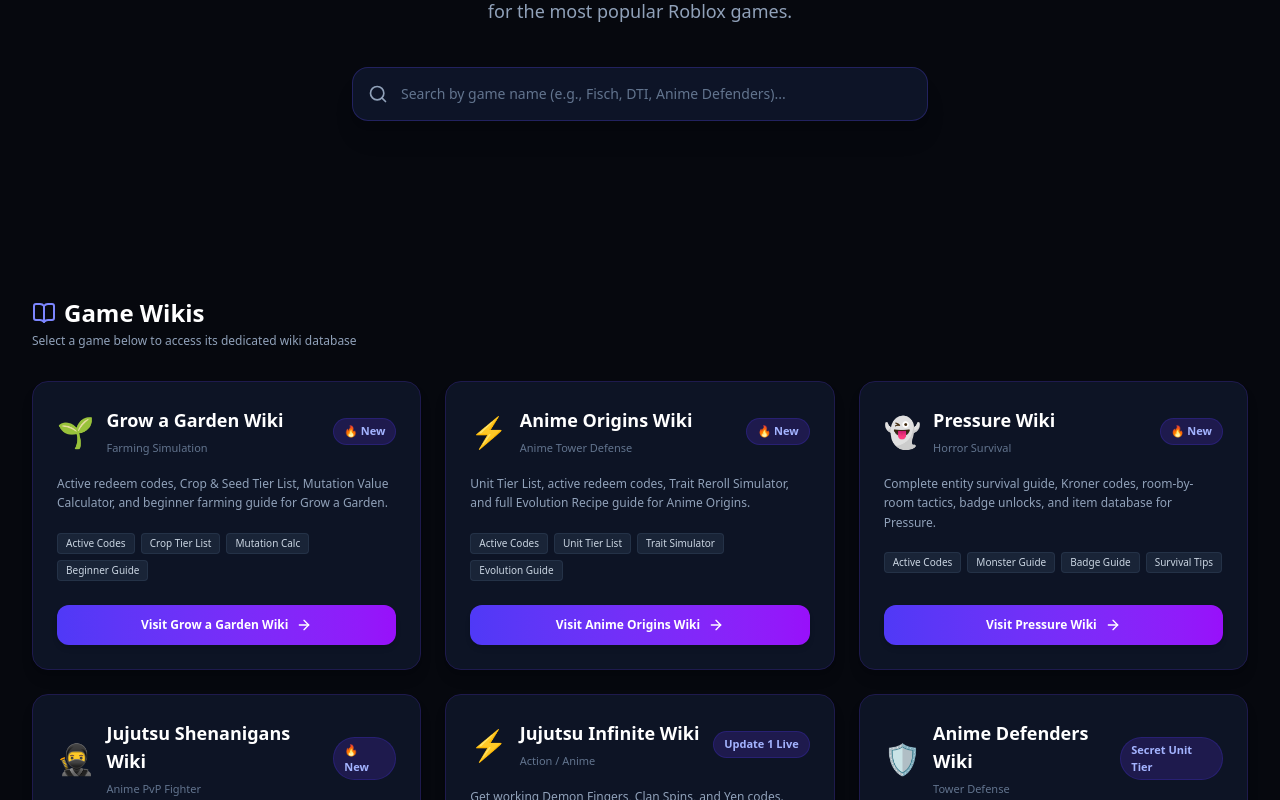
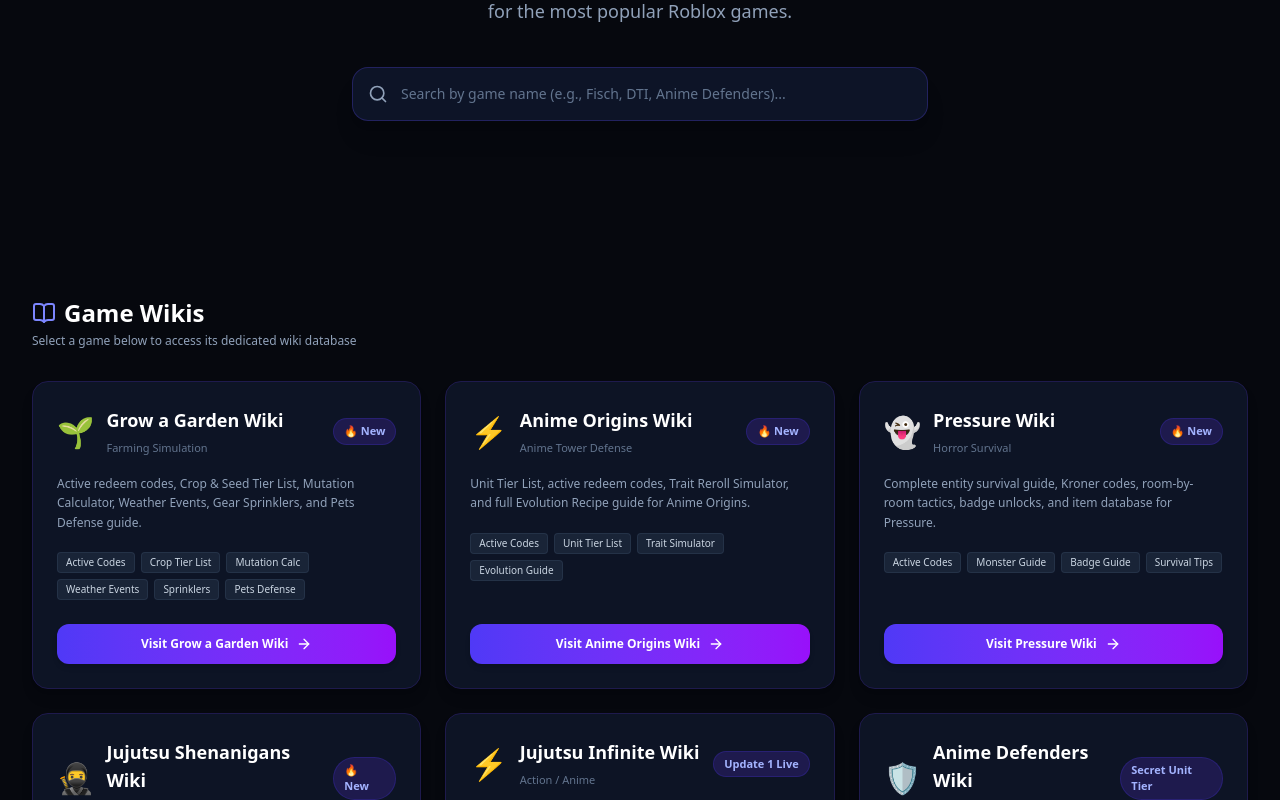
Before and after one commit to lianlele168/roblox-wiki-hub, a Next.js app: page / in a window 1280 px wide. Shown: the part 389-1189 px from the top of the page. Built offline with nearby package versions, Linux system fonts and the light colour scheme.

Commit message:
update grow a garden card with extended tools

```diff
--- a/src/app/page.tsx
+++ b/src/app/page.tsx
@@ -26,8 +26,8 @@ const WIKIS: GameWiki[] = [
     icon: '🌱',
     color: 'from-green-500 to-emerald-600',
     badge: '🔥 New',
-    description: 'Active redeem codes, Crop & Seed Tier List, Mutation Value Calculator, and beginner farming guide for Grow a Garden.',
-    tags: ['Active Codes', 'Crop Tier List', 'Mutation Calc', 'Beginner Guide']
+    description: 'Active redeem codes, Crop & Seed Tier List, Mutation Calculator, Weather Events, Gear Sprinklers, and Pets Defense guide.',
+    tags: ['Active Codes', 'Crop Tier List', 'Mutation Calc', 'Weather Events', 'Sprinklers', 'Pets Defense']
   },
   {
     id: 'anime-origins',
```
